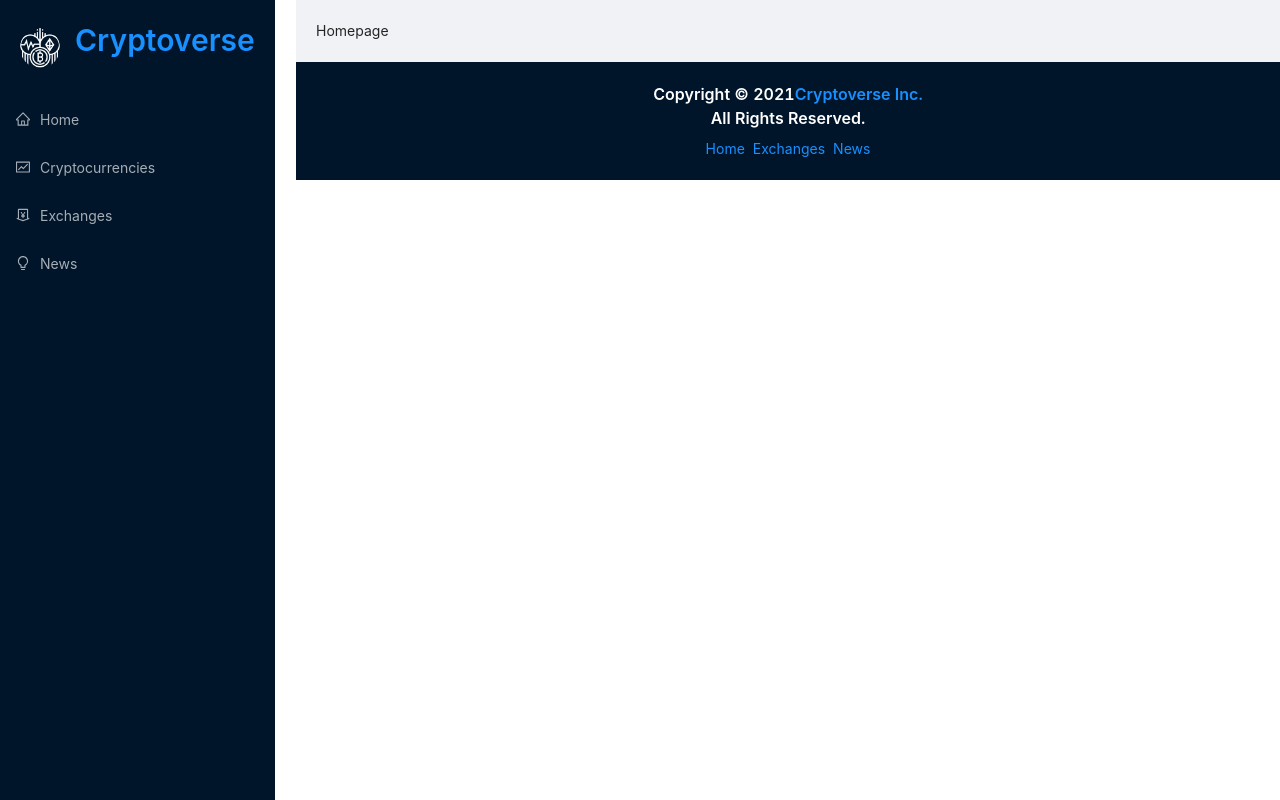
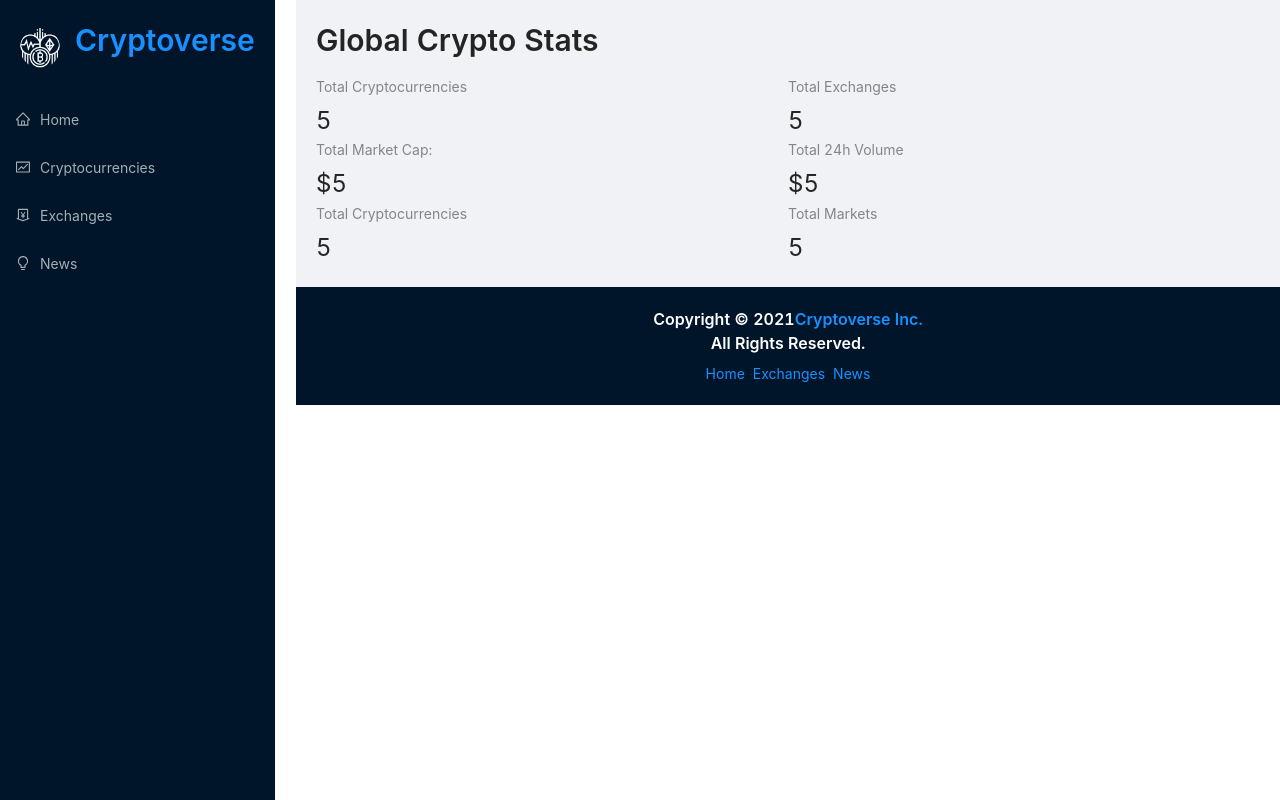
Before and after one commit to mahrokh-sadro/crypto, a React (Create React App) app: page / in a window 1280 px wide. Built offline with nearby package versions, Linux system fonts and the light colour scheme.

Commit message:
setting up API n  redux

```diff
--- /dev/null
+++ b/src/app/store.js
@@ -0,0 +1,5 @@
+import { configureStore } from "@reduxjs/toolkit";
+
+export default configureStore({
+  reducer: {},
+});
--- a/src/components/Homepage.jsx
+++ b/src/components/Homepage.jsx
@@ -6,9 +6,34 @@
 import Cryptocurrencies from './Cryptocurrencies';
 import News from './News';
 
+
+const {Title} = Typography
+
 const Homepage = () => {
   return (
-    <div>Homepage</div>
+    <>
+
+
+
+
+
+
+    <Title level={2} className="heading">Global Crypto Stats</Title>
+<Row>
+<Col span={12}><Statistic title="Total Cryptocurrencies" value={5} /></Col>
+        <Col span={12}><Statistic title="Total Exchanges" value={5} /></Col>
+        <Col span={12}><Statistic title="Total Market Cap:" value={`$${5}`} /></Col>
+        <Col span={12}><Statistic title="Total 24h Volume" value={`$${5}`} /></Col>
+        <Col span={12}><Statistic title="Total Cryptocurrencies" value={5} /></Col>
+        <Col span={12}><Statistic title="Total Markets" value={5} /></Col>
+
+</Row>
+
+
+
+
+
+    </>
   )
 }
 
--- a/src/index.js
+++ b/src/index.js
@@ -1,13 +1,17 @@
 import React from "react";
 import ReactDOM from "react-dom";
 import { BrowserRouter as Router } from "react-router-dom";
+import { Provider } from "react-redux";
 
 import App from "./App";
+import store from "./app/store";
 import "antd/dist/antd.css";
 
 ReactDOM.render(
   <Router>
-    <App />
+    <Provider store={store}>
+      <App />
+    </Provider>
   </Router>,
   document.getElementById("root")
 );
```
Also changed, not shown: src/services/cryptoApi.js (added, +27 -0 lines).
